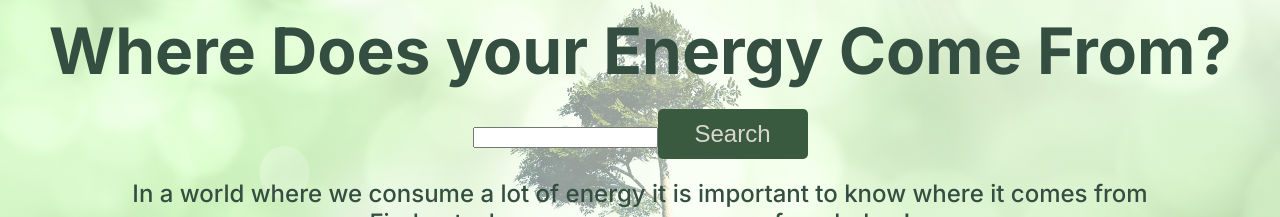
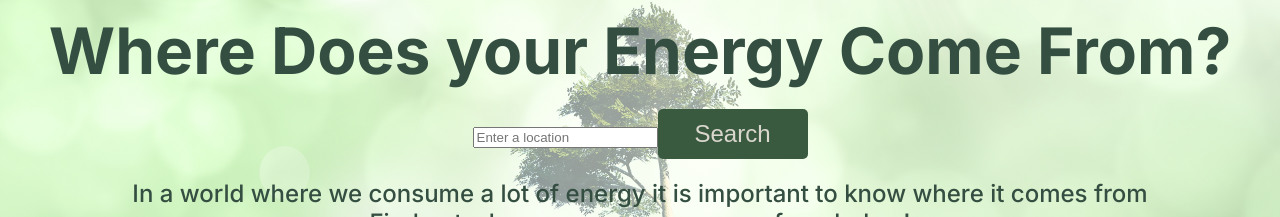
Before and after one commit to SyndicateGit/CheckYourSource, a React (Create React App) app: page / in a window 1280 px wide. Shown: the part 116-333 px from the top of the page. Built offline with nearby package versions, Linux system fonts and the light colour scheme; no server answers.

Commit message:
Added placeholder to search input

```diff
--- a/src/components/Search.jsx
+++ b/src/components/Search.jsx
@@ -5,7 +5,7 @@ const Search = (props) => {
     <div>
       {<div className="search-box">
         <form type="search-form" action="" id='search-form2' onSubmit={props.submitGeocodeSearch}>
-          <input id='geosearch' type="text" name='search'/>
+          <input id='geosearch' type="text" name='search' placeholder='Enter a location'/>
           <button id="search-button">Search</button>
         </form>
 
```
